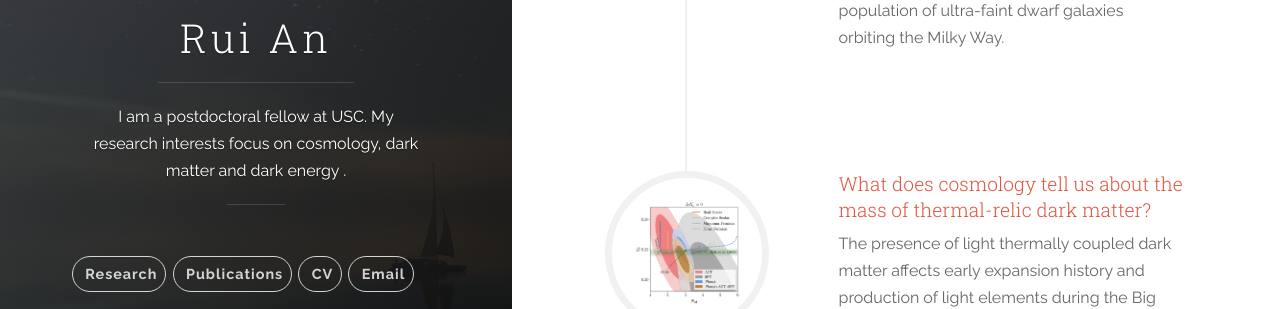
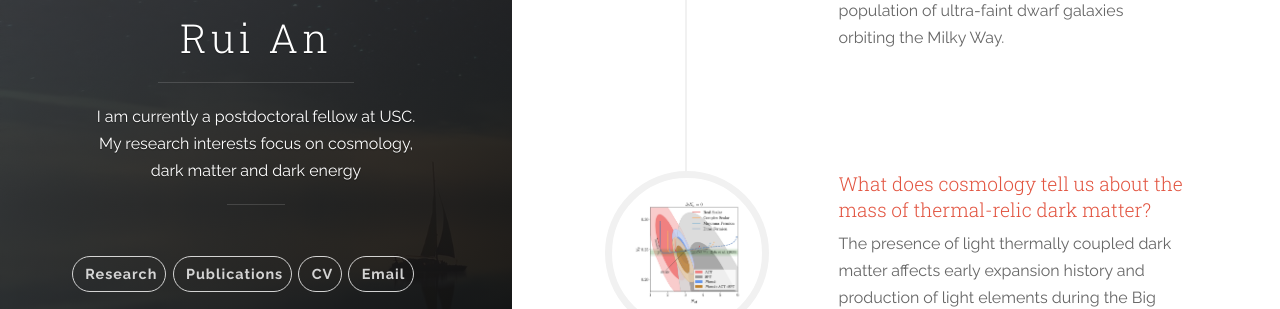
Before and after one commit to RuiAn1320/RuiAn1320.github.io, a Jekyll site: the page built from index.html, in a window 1280 px wide. Shown: the part 357-666 px from the top of the page. Built offline with Jekyll 4.4.1, drawn with Linux system fonts in a browser that asks for light colours.

Commit message:
Update header.html

```diff
--- a/_includes/header.html
+++ b/_includes/header.html
@@ -13,7 +13,7 @@
           <h1 class="panel-cover__title panel-title">{{ site.title }}</h1>
         </a>
         <hr class="panel-cover__divider">
-        <p class="panel-cover__description">I am a postdoctoral fellow at USC. My research interests focus on cosmology, dark matter and dark energy <i class="fas fa-cloud"></i>.</p>
+        <p class="panel-cover__description">I am currently a postdoctoral fellow at USC. My research interests focus on cosmology, dark matter and dark energy <i class="fas fa-cloud"></i></p>
         <hr class="panel-cover__divider panel-cover__divider--secondary">
 
         <div class="navigation-wrapper">
```
